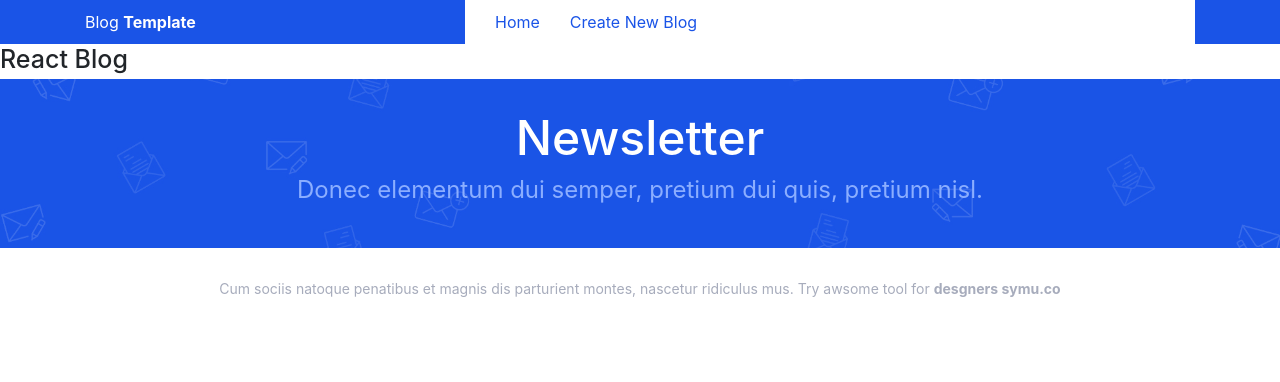
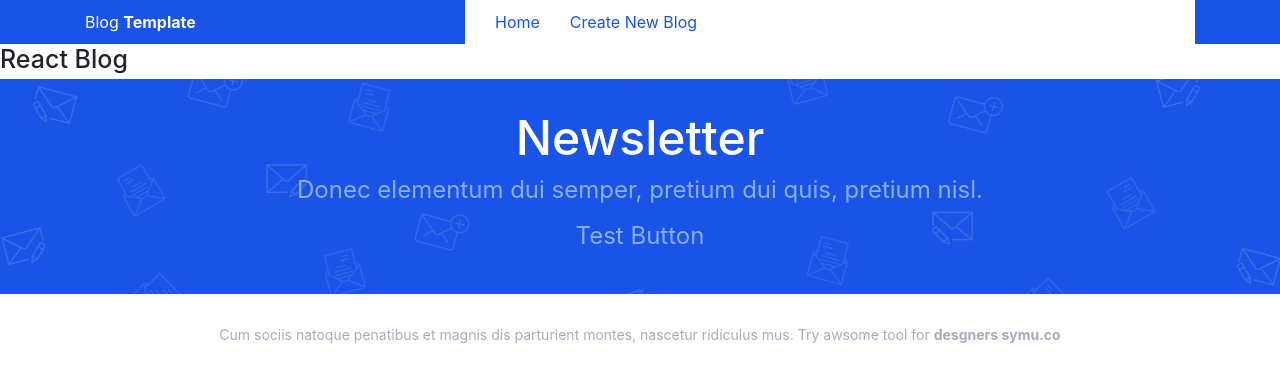
Before and after one commit to jknowles94/React-blog, a React (Create React App) app: page / in a window 1280 px wide. Shown: the top 382 px of the page. Built offline with nearby package versions, Linux system fonts and the light colour scheme.

Commit message:
new ui components for buttons and inputs

```diff
--- a/src/components/Newsletter/Newsletter.js
+++ b/src/components/Newsletter/Newsletter.js
@@ -1,11 +1,13 @@
 import React from 'react';
 import './Newsletter.scss';
+import Button from '../UI/Button/Button';
 
 const Newsletter = (props) => {
     return (
       <div className="NewsletterSignUp">
         <h1>Newsletter</h1>
         <p>Donec elementum dui semper, pretium dui quis, pretium nisl.</p>
+        <Button>Test Button</Button>
       </div>
     );
 }
--- /dev/null
+++ b/src/components/UI/Button/Button.js
@@ -0,0 +1,10 @@
+import React from 'react';
+import './Button.scss';
+
+const Button = (props) => {
+  return (
+    <p>{props.children}</p>
+  );
+}
+
+export default Button;
```
Also changed, not shown: src/components/UI/Input/Input.js (added, +8 -0 lines), src/components/UI/Button/Button.scss (added), src/components/UI/Input/Input.scss (added).
